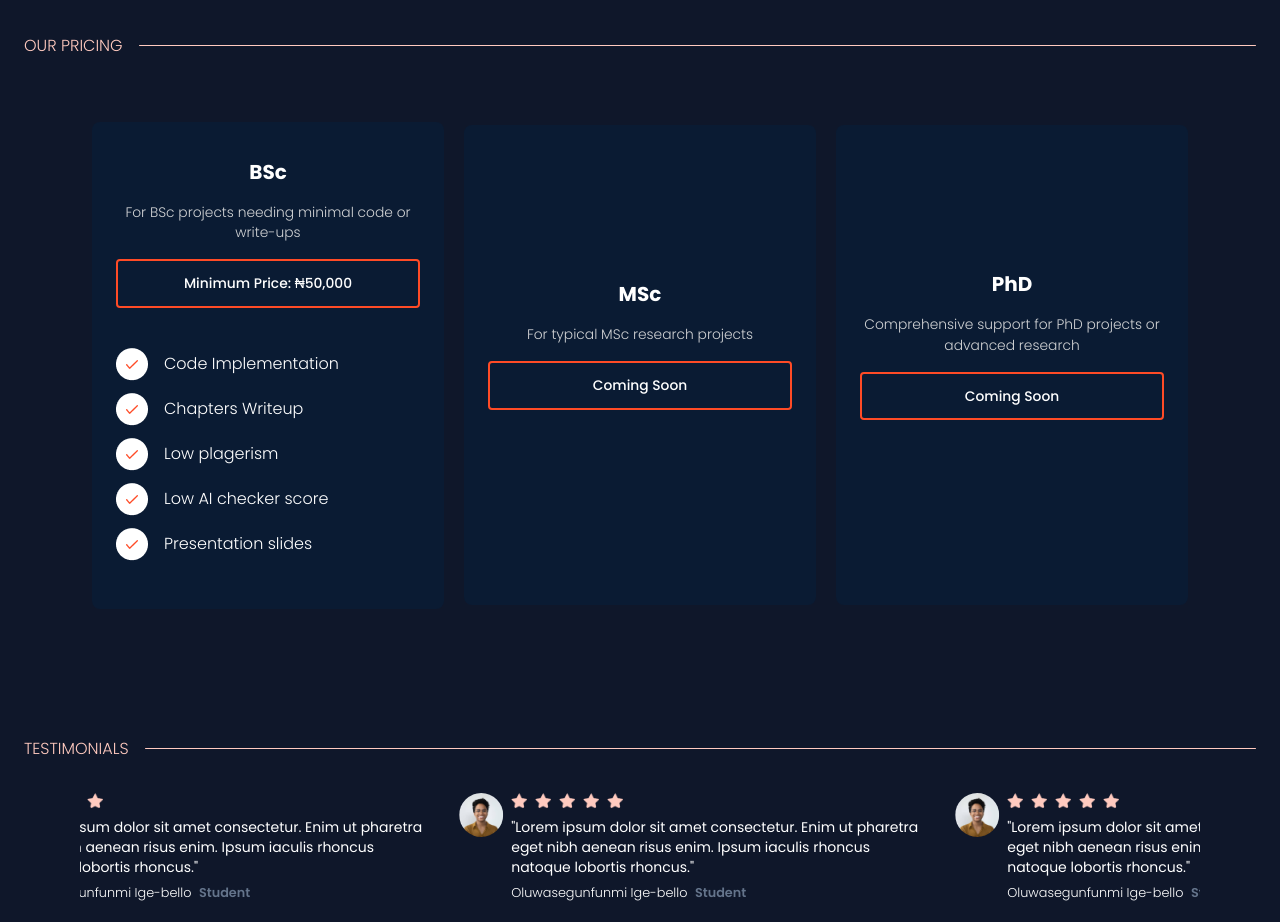
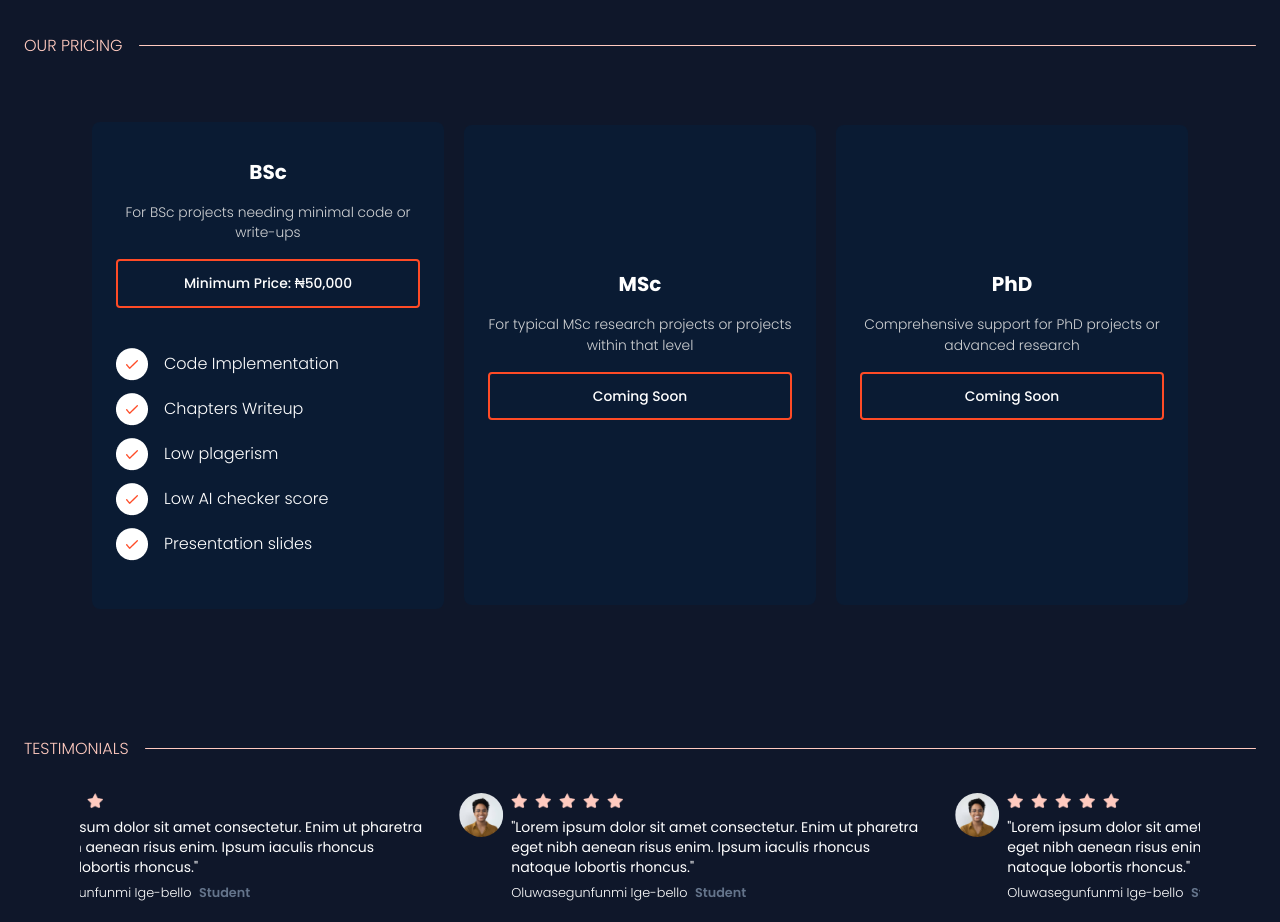
Before and after one commit to miss3persin/GreyPub, a Next.js app: page / in a window 1280 px wide. Shown: the part 2400-3322 px from the top of the page. Built offline with nearby package versions, Linux system fonts and the light colour scheme.

Commit message:
more fixes on the price cards

```diff
--- a/src/app/Sections/PriceSection.js
+++ b/src/app/Sections/PriceSection.js
@@ -60,9 +60,9 @@ export const PriceSection = () => {
     </div>
 
     {/* MSc */}
-    <div className='bg-[#0A1B33] flex flex-col items-center justify-center text-white py-9 px-6 min-h-[30rem] min-w-[22rem] rounded-lg hover:shadow-[6px_7px_20px_rgba(242,208,202,0.65),-6px_7px_20px_rgba(242,208,202,0.65)] hover:scale-105 transition-all duration-300'>
+    <div className='bg-[#0A1B33] flex flex-col items-center justify-center text-white py-9 px-6 min-h-[30rem] max-w-[22rem] rounded-lg hover:shadow-[6px_7px_20px_rgba(242,208,202,0.65),-6px_7px_20px_rgba(242,208,202,0.65)] hover:scale-105 transition-all duration-300'>
         <p className='font-bold text-xl mb-4'>MSc</p>
-        <p className='font-light text-[0.8rem] md:text-[0.865rem] text-center mb-4 text-[#D0D2D4]'>For typical MSc research projects</p>
+        <p className='font-light text-[0.8rem] md:text-[0.865rem] text-center mb-4 text-[#D0D2D4]'>For typical MSc research projects or projects within that level</p>
         <button className='border-2 cursor-default border-[#FF4B26] w-full font-medium text-[0.865rem] py-3 rounded mb-10 transition duration-200 ease-in-out transform hover:bg-[#FF4B26] hover:scale-105'>Coming Soon</button>
 
         {/* <div className='flex items-center gap-4 mb-3'>
```
